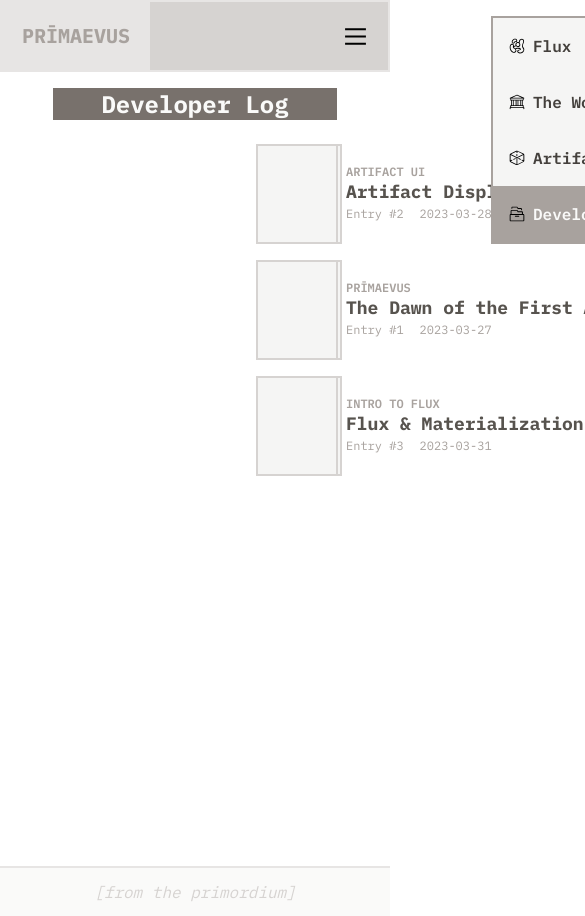
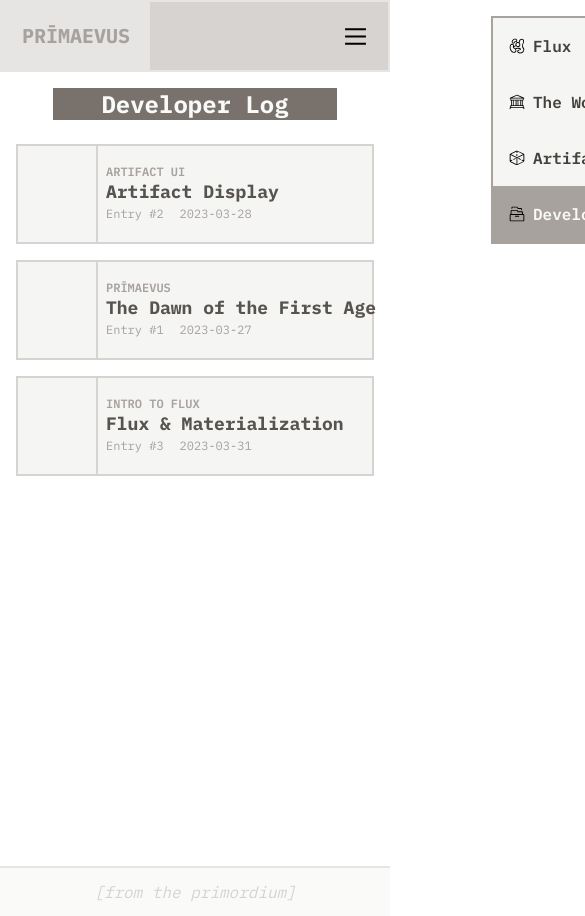
Before and after one commit to ryanfurrh/primaevus, a Next.js app: page /dev-log in a window 390 px wide. Shown: the top 916 px of the page, 585 px wide, since content can reach past the window. Built offline with nearby package versions, Linux system fonts and the light colour scheme.

Commit message:
Add dev log responsiveness

```diff
--- a/app/dev-log/page.tsx
+++ b/app/dev-log/page.tsx
@@ -15,12 +15,12 @@ const DevLog = () => {
   ));
 
   return (
-    <div className="max-w-screen">
+    <div className="">
       <div>
         <PageHeader name={metadata.title} description={metadata.description} />
       </div>
 
-      <div className="ml-52 grid grid-cols-1 md:grid-cols-2 gap-4 px-12">
+      <div className="grid grid-cols-1 justify-items-center lg:justify-items-start lg:grid-cols-2 gap-4 px-4 md:px-0 md:max-w-3xl">
         {postPreviews}
       </div>
     </div>
```
